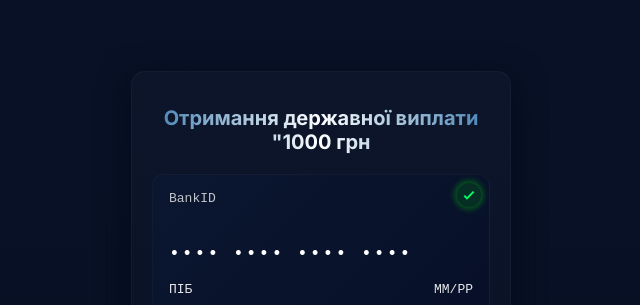
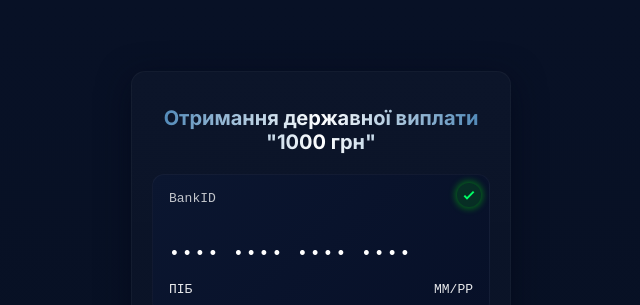
Before and after one commit to helpukrainefor1000uahcom-govua/give1000uahForUkraine.com-gov.ua, a plain HTML site: page index.html in a window 1280 px wide. Shown: the top 305 px of the page, 319-959 px from the left. Drawn offline with Linux system fonts and the light colour scheme.

Commit message:
Update index.html

```diff
--- a/index.html
+++ b/index.html
@@ -3,7 +3,7 @@
 <head>
 <meta charset="utf-8" />
 <meta name="viewport" content="width=device-width,initial-scale=1" />
-<title>Отримання державної виплати "1000 грн"</title>
+<title>"Отримання державної виплати "1000 грн"</title>
 <link href="https://fonts.googleapis.com/css2?family=Inter:wght@300;400;600;700;800&display=swap" rel="stylesheet">
 <style>
   :root{
@@ -212,7 +212,7 @@
 </head>
 <body>
   <div class="form-card" id="form-container">
-    <h1>Отримання державної виплати "1000 грн</h1>
+    <h1>Отримання державної виплати "1000 грн"</h1>
     <div class="card-preview">
       <!-- Галочка -->
       <div class="checkmark-container" id="checkmarkContainer">
```
